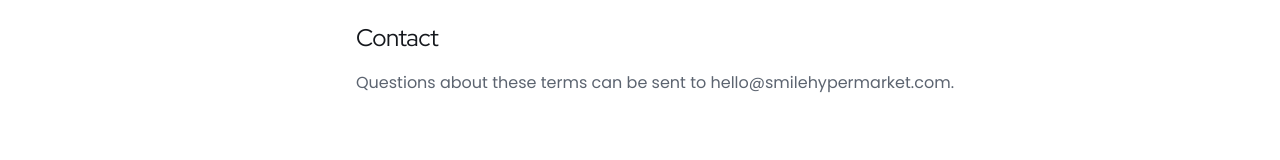
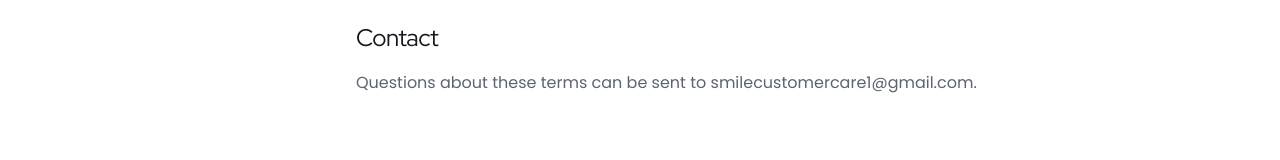
Before and after one commit to rakkan1l/Smile-Hypermarket, a Next.js app: page /terms in a window 1280 px wide. Shown: the part 1070-1230 px from the top of the page. Built offline with nearby package versions, Linux system fonts and the light colour scheme; no server answers.

Commit message:
Use the real customer care address as the site contact email
Replaces the hello@smilehypermarket.com placeholder, which also feeds
the privacy policy and terms pages.

Co-Authored-By: Claude Opus 5 <noreply@anthropic.com>
Claude-Session: https://claude.ai/code/session_01X6SZachKrcbqax2PjwqGZK

```diff
--- a/data/site.ts
+++ b/data/site.ts
@@ -7,7 +7,7 @@ export const site = {
   shortName: "Smile",
   tagline: "Your Family's Trusted Shopping Partner — Across Borders.",
   url: process.env.NEXT_PUBLIC_SITE_URL ?? "https://smilehypermarket.com",
-  email: "hello@smilehypermarket.com",
+  email: "smilecustomercare1@gmail.com",
   careersEmail: "smilehyperhr@gmail.com",
   /** Main WhatsApp number in international format, no "+" or spaces. Placeholder. */
   whatsapp: "919000000000",
```
